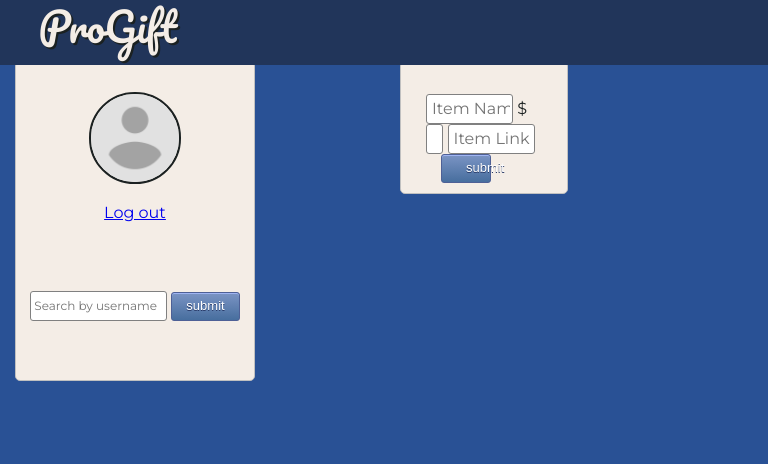
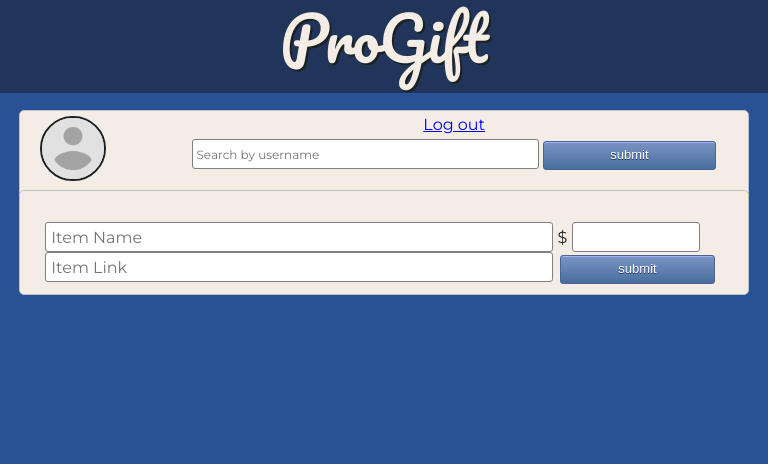
Before and after one commit to dsawyer13/pro-gift, a website: page public/views/friends.html in a window 768 px wide. Drawn offline with nearby package versions, Linux system fonts and the light colour scheme; files that its build step writes are made by us from their sources; files whose address does not match are found by name.

Commit message:
added media queries for tablets

```diff
--- a/public/friends.js
+++ b/public/friends.js
@@ -52,6 +52,7 @@ function displayFriendGiftList() {
         let hyperlink = element.find('.checkGift');
         hyperlink.addClass('purchasedGift');
         itemName.append(`<i class="item-purchased">Purchased by ${fullName}</i>`);
+        $('.purchase').text('cancel purchase')
       }
 
 
@@ -88,7 +89,9 @@ function updatePurchaseStatus(item) {
     },
     data: JSON.stringify(item),
     success: function(data) {
+
       displayFriendGiftList();
+
     },
     dataType: 'json',
     contentType: 'application/json'
--- a/public/gifts.css
+++ b/public/gifts.css
@@ -1,5 +1,10 @@
 * {
   box-sizing: border-box;
+}
+
+html, body {
+  width: 100%;
+  min-height: 100%;
 }
 
 body {
@@ -10,9 +15,9 @@ body {
 }
 
 .content {
-  height: 100vh;
-  width: 100vw;
-  margin-top: 8%;
+  height: 80vh;
+  width: 90vw;
+  margin-top: 6%;
   display: grid;
   grid-template-columns: 300px auto;
   grid-template-rows: 400px auto;
@@ -75,7 +80,7 @@ nav .logo
   border: 1px solid #C0C0C0;
   border-radius: 5px;
   padding: 10px 25px;
-  margin-right: 200px;
+  margin-right: 80px;
   margin-left: 100px;
 }
 
@@ -264,6 +269,99 @@ ul {
   margin-bottom: 10px;
 }
 
+@media (min-width: 768px) and (max-width: 1024px) {
+  .content {
+    height: 100vh;
+    width: 100vw;
+    display: grid;
+    grid-template-columns: auto;
+    grid-template-rows: 10% 90%;
+    grid-template-areas:
+    "side-bar"
+    "list-container"
+
+  }
+
+  nav .logo {
+    text-align: center;
+    margin: 0;
+    font-size: 60px;
+  }
+
+  nav {
+    height: 93px;
+  }
+
+  .content {
+    margin-top: 110px;
+  }
+
+  .side-bar-content {
+    width: 95%;
+    padding: 0;
+    margin: 0 auto;
+    height: 100px;
+    display: grid;
+    grid-template-columns: 20% 80%;
+    grid-template-rows: 100%;
+    grid-template-areas:
+    "profile-pic side-bar-text"
+  }
+
+  .profile-pic {
+    width: 45%;
+    margin: 5px 0 0 20px;
+
+  }
+
+  .fullname {
+    margin: 0;
+  }
+
+  .search-users {
+    margin: 0;
+  }
+
+  .list-content {
+    margin: 0 auto;
+    margin-top: 0px;
+    width: 95%;
+  }
+
+  .side-bar-text {
+    margin: 5px 5px 0 0;
+  }
+
+  .search-users {
+    margin-top: 5px;
+  }
+
+  .gift-price {
+    width: 19%;
+  }
+
+  .gift-submit {
+    width: 23%;
+    margin-left: 2px;
+    padding: 6px 20px;
+  }
+
+  .item-purchased {
+    float: none;
+    font-size: 12px;
+  }
+
+  .purchase {
+    font-size: 12px;
+  }
+
+  .gift-item {
+    margin-bottom: 5px;
+  }
+
+
+}
+
 
 @media only screen and (min-width: 300px) and (max-width: 480px) {
   .content {
--- a/public/styles.css
+++ b/public/styles.css
@@ -206,3 +206,48 @@ fieldset {
 
 
 }
+
+@media (min-width: 768px) and (max-width: 1024px) {
+  .content {
+    display: grid;
+    margin: 50px 0 0 0;
+    grid-template-columns: auto;
+    grid-template-rows: 30% 70%;
+    grid-template-areas:
+    "landing-info"
+    "signup-form"
+  }
+
+  nav .logo {
+    text-align: center;
+    margin: 0;
+    font-size: 60px;
+  }
+
+  nav {
+    height: 93px;
+  }
+
+  .landing-info {
+    /* margin: 0 auto; */
+  }
+
+  .landing-info h1 {
+    margin-top: 80px;
+
+    text-align: center;
+  }
+
+  /* .landing-info ul {
+    font-size: 14px;
+    width: 100%; */
+  }
+
+  .signup-form {
+    margin-top: 100px;
+  }
+
+  .login-form {
+    margin-top: 120px;
+  }
+}
--- a/server.js
+++ b/server.js
@@ -43,7 +43,7 @@ app.get("/login", (req, res) => {
 });
 
 
-app.get("/friend/", (req, res) => {
+app.get("/friend", (req, res) => {
   res.sendFile(__dirname + "/public/views/friends.html")
 });
 
```
